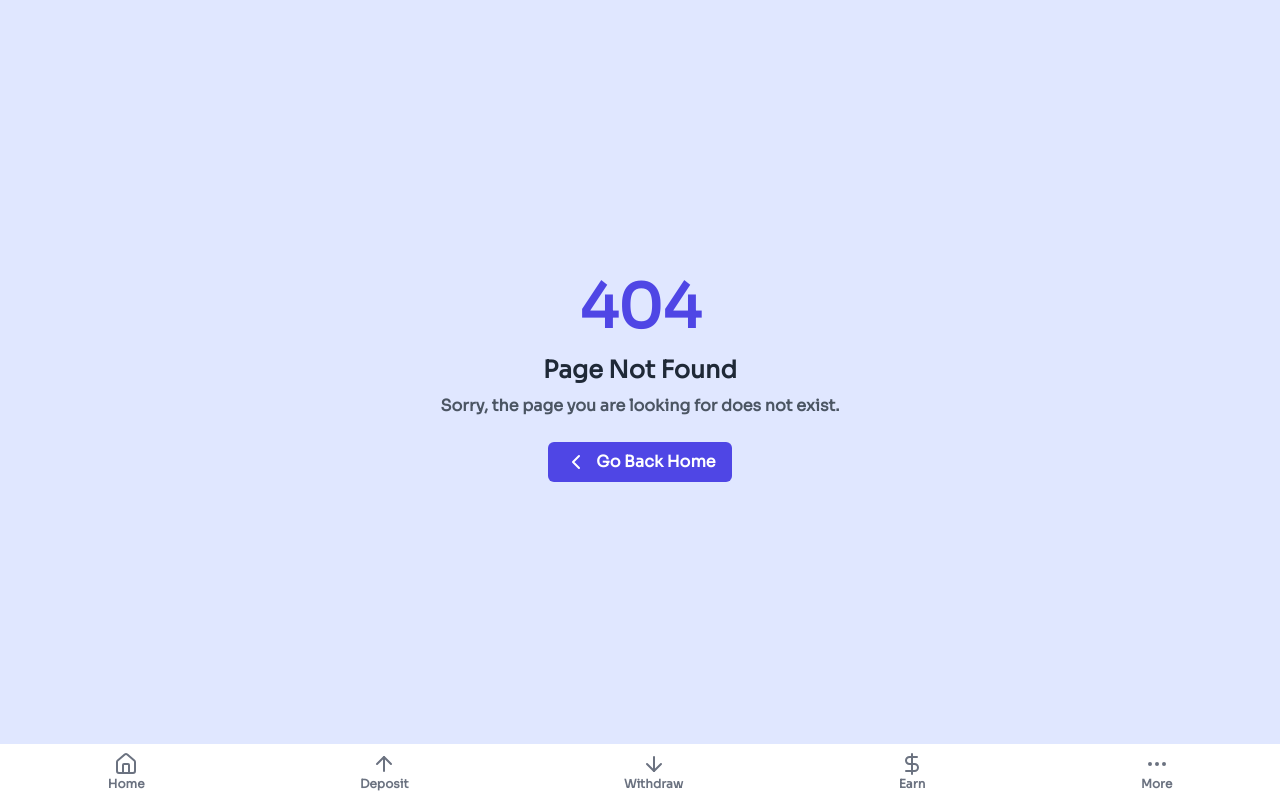
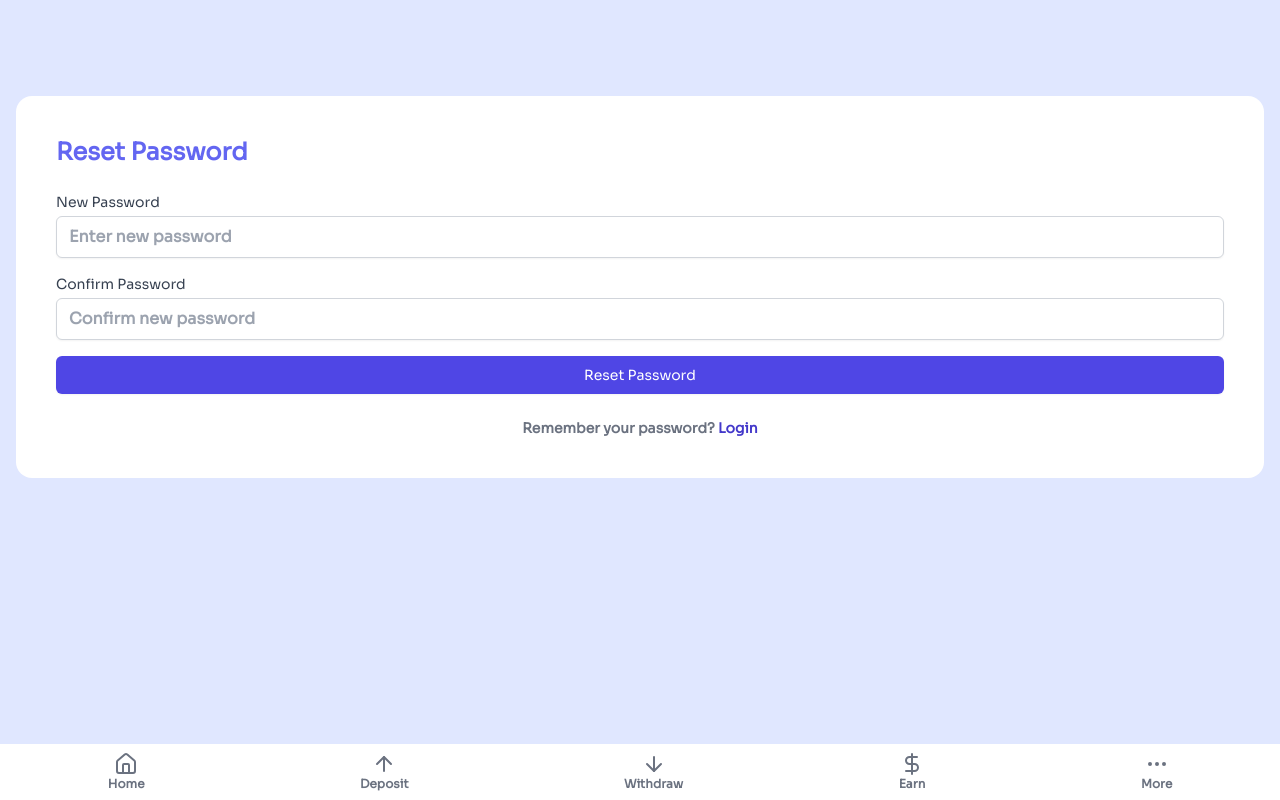
Before and after one commit to ikwerre-dev/walletapp-vite, a React (Vite) app: page /reset/1 in a window 1280 px wide. Before the commit this address had no page. Built offline with nearby package versions, Linux system fonts and the light colour scheme.

Commit message:
fixed password reset and recovery

```diff
--- a/src/App.jsx
+++ b/src/App.jsx
@@ -15,6 +15,7 @@ import ShareButton from './pages/Splash';
 import Withdraw from './pages/Withdraw';
 import Settings from './pages/Settings';
 import Logout from './pages/Logout';
+import Reset from './pages/Reset';
 // const jwt = Cookies.get('jwt'); // Check if JWT exists
 
 const PrivateRoute = ({ element }) => {
@@ -39,6 +40,7 @@ const App = () => {
         <Route path="/dashboard" element={<PrivateRoute element={<Home />} />} />
         <Route path="/signup" element={<PublicRoute element={<Signup />} />} />
         <Route path="/r/:data" element={<PublicRoute element={<Signup />} />} />
+        <Route path="/reset/:data" element={<PublicRoute element={<Reset />} />} />
         <Route path="/login" element={<PublicRoute element={<Login />} />} />
         <Route path="/forgot-password" element={<PublicRoute element={<RecoverPassword />} />} />
 
--- a/src/pages/RecoverPassword.jsx
+++ b/src/pages/RecoverPassword.jsx
@@ -1,29 +1,82 @@
-import React from 'react';
-import { ChevronLeft, Eye } from 'lucide-react';
-import { Link } from 'react-router-dom';
+import React, { useState } from 'react';
+import { Link, useNavigate } from 'react-router-dom';
+import axios from 'axios';
+import { toast, ToastContainer } from 'react-toastify';
+import 'react-toastify/dist/ReactToastify.css';
+
 const RecoverPassword = () => {
+    const [formData, setFormData] = useState({
+        email: ''
+    });
+    const [loading, setLoading] = useState(false); // Add loading state
+
+    const navigate = useNavigate();
+
+    const handleChange = (e) => {
+        const { id, value } = e.target;
+        setFormData({
+            ...formData,
+            [id]: value
+        });
+    };
+
+    const handleSubmit = async (e) => {
+        e.preventDefault();
+        setLoading(true); // Set loading to true when the request starts
+
+        try {
+            const response = await axios.post(`${import.meta.env.VITE_API_BASE_URL}resetPassword`, {
+                email: formData.email
+            });
+            console.log(response.data)
+            if (response.data.status === 1) {
+                toast.success(response.data.message);
+                setTimeout(() => {
+                    navigate('/login'); // redirect to login page after success
+                }, 3000); // 3 seconds delay
+            } else {
+                toast.error(response.data.message);
+            }
+        } catch (error) {
+            toast.error('Password recovery failed. Please try again.');
+        } finally {
+            setLoading(false); // Set loading to false when the request is done
+        }
+    };
+
     return (
         <div className="min-h-screen bg-indigo-100 p-4">
-
-
+            <ToastContainer /> {/* Toast container to show notifications */}
             <main className="flex-grow my-[5rem] bg-white p-[2.5rem] rounded rounded-2xl">
                 <h2 className="text-2xl font-bold text-indigo-500 mb-6">Password Recovery</h2>
-                <form className="space-y-4">
-
+                <form className="space-y-4" onSubmit={handleSubmit}>
                     <div>
                         <label htmlFor="email" className="block text-sm font-medium text-gray-700">Email</label>
-                        <input type="email" id="email" placeholder="e.g. email@example.com" className="mt-1 block w-full px-3 py-2 bg-white border border-gray-300 rounded-md shadow-sm placeholder-gray-400 focus:outline-none focus:ring-indigo-500 focus:border-indigo-500" />
+                        <input
+                            type="email"
+                            id="email"
+                            value={formData.email}
+                            onChange={handleChange} // Capture input value
+                            placeholder="e.g. email@example.com"
+                            className="mt-1 block w-full px-3 py-2 bg-white border border-gray-300 rounded-md shadow-sm placeholder-gray-400 focus:outline-none focus:ring-indigo-500 focus:border-indigo-500"
+                        />
                     </div>
 
-
-
-                    <button type="submit" className="w-full py-2 px-4 border border-transparent rounded-md shadow-sm text-sm font-medium text-white bg-indigo-600 hover:bg-indigo-700 focus:outline-none focus:ring-2 focus:ring-offset-2 focus:ring-indigo-500">
-                        Send Recovery Email
+                    <button
+                        type="submit"
+                        className={`w-full py-2 px-4 border border-transparent rounded-md shadow-sm text-sm font-medium text-white ${loading ? 'bg-indigo-400' : 'bg-indigo-600 hover:bg-indigo-700'} focus:outline-none focus:ring-2 focus:ring-offset-2 focus:ring-indigo-500`}
+                        disabled={loading} // Disable the button while loading
+                    >
+                        {loading ? 'Sending...' : 'Send Recovery Email'}
                     </button>
                 </form>
                 <div className="mt-6 text-center">
-                    <p className="text-sm text-gray-500">Remember your password? <Link to="/login" className='text-indigo-700'>Login</Link></p>
-
+                    <p className="text-sm text-gray-500">
+                        Remember your password?{' '}
+                        <Link to="/login" className="text-indigo-700">
+                            Login
+                        </Link>
+                    </p>
                 </div>
             </main>
         </div>
--- /dev/null
+++ b/src/pages/Reset.jsx
@@ -0,0 +1,106 @@
+import React, { useState } from 'react';
+import { useNavigate, useParams } from 'react-router-dom';
+import axios from 'axios';
+import { toast, ToastContainer } from 'react-toastify';
+import 'react-toastify/dist/ReactToastify.css';
+import { Link } from 'react-router-dom';
+const Reset = () => {
+    const { data: token } = useParams(); // Get token from URL parameters
+    const navigate = useNavigate();
+
+    const [formData, setFormData] = useState({
+        newPassword: '',
+        confirmPassword: ''
+    });
+    const [loading, setLoading] = useState(false);
+
+    const handleChange = (e) => {
+        const { id, value } = e.target;
+        setFormData({
+            ...formData,
+            [id]: value
+        });
+    };
+
+    const handleSubmit = async (e) => {
+        e.preventDefault();
+
+        if (formData.newPassword !== formData.confirmPassword) {
+            toast.error('Passwords do not match.');
+            return;
+        }
+
+        setLoading(true);
+
+        try {
+            const response = await axios.post(`${import.meta.env.VITE_API_BASE_URL}recoverPassword`, {
+                newPassword: formData.newPassword,
+                token // Include the token in the request body
+            });
+            console.log(response.data)
+            if (response.data.status === 1) {
+                toast.success(response.data.message);
+                setTimeout(() => {
+                    navigate('/login'); // Redirect to login after successful password reset
+                }, 3000);
+            } else {
+                toast.error(response.data.message);
+            }
+        } catch (error) {
+            toast.error('Password reset failed. Please try again.');
+        } finally {
+            setLoading(false);
+        }
+    };
+
+    return (
+        <div className="min-h-screen bg-indigo-100 p-4">
+            <ToastContainer /> {/* Toast container to show notifications */}
+            <main className="flex-grow my-[5rem] bg-white p-[2.5rem] rounded rounded-2xl">
+                <h2 className="text-2xl font-bold text-indigo-500 mb-6">Reset Password</h2>
+                <form className="space-y-4" onSubmit={handleSubmit}>
+                    <div>
+                        <label htmlFor="newPassword" className="block text-sm font-medium text-gray-700">New Password</label>
+                        <input
+                            type="password"
+                            id="newPassword"
+                            value={formData.newPassword}
+                            onChange={handleChange}
+                            placeholder="Enter new password"
+                            className="mt-1 block w-full px-3 py-2 bg-white border border-gray-300 rounded-md shadow-sm placeholder-gray-400 focus:outline-none focus:ring-indigo-500 focus:border-indigo-500"
+                        />
+                    </div>
+                    <div>
+                        <label htmlFor="confirmPassword" className="block text-sm font-medium text-gray-700">Confirm Password</label>
+                        <input
+                            type="password"
+                            id="confirmPassword"
+                            value={formData.confirmPassword}
+                            onChange={handleChange}
+                            placeholder="Confirm new password"
+                            className="mt-1 block w-full px-3 py-2 bg-white border border-gray-300 rounded-md shadow-sm placeholder-gray-400 focus:outline-none focus:ring-indigo-500 focus:border-indigo-500"
+                        />
+                    </div>
+
+                    <button
+                        type="submit"
+                        className={`w-full py-2 px-4 border border-transparent rounded-md shadow-sm text-sm font-medium text-white ${loading ? 'bg-indigo-400' : 'bg-indigo-600 hover:bg-indigo-700'} focus:outline-none focus:ring-2 focus:ring-offset-2 focus:ring-indigo-500`}
+                        disabled={loading}
+                    >
+                        {loading ? 'Resetting...' : 'Reset Password'}
+                    </button>
+                </form>
+                <div className="mt-6 text-center">
+                    <p className="text-sm text-gray-500">
+                        Remember your password?{' '}
+                        <Link to="/login" className="text-indigo-700">
+                            Login
+                        </Link>
+                    </p>
+                </div>
+            </main>
+        </div>
+    );
+};
+
+export default Reset;
```
